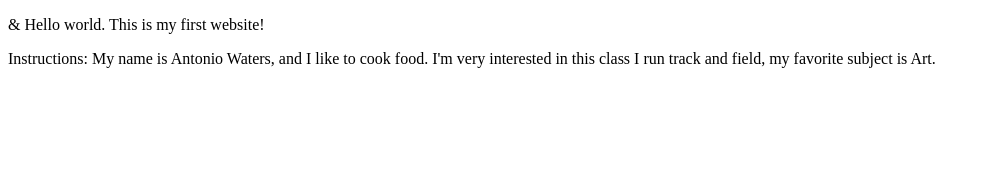
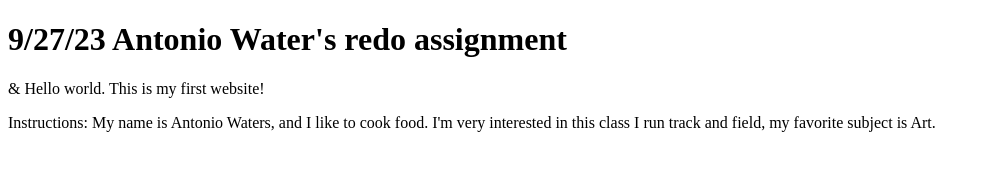
Before and after one commit to Awaters3/Waters-lab1, a plain HTML site: page index.html in a window 1280 px wide. Shown: the whole page, without its empty margins (0-990 px from the left). Drawn offline with Linux system fonts and the light colour scheme.

Commit message:
index.html

```diff
--- a/index.html
+++ b/index.html
@@ -5,6 +5,7 @@
   <title>ITMD-361 Internet Technologies and Web Design</title>
 </head>
 <body>
+  <h1>9/27/23 Antonio Water's redo assignment</h1>
   <p>&amp; Hello world. This is my first website!</p>
   <p>Instructions: My name is Antonio Waters, and I like to cook food. I'm very interested in this class I run track and field, my favorite subject is Art.</p>
 </body>
```
